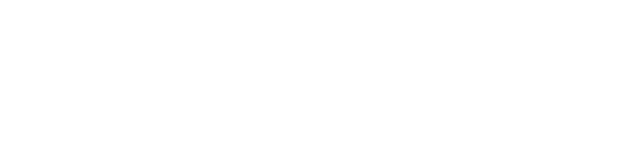
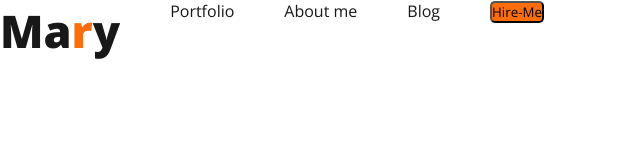
Before and after one commit to SHAFIAZ-KARIM-KABBO/Developer-portfolio, a plain HTML site: page index.html in a window 1280 px wide. Shown: the whole page, without its empty margins (0-640 px from the left). Drawn offline with nearby package versions, Linux system fonts and the light colour scheme.

Commit message:
navigation-bar create

```diff
--- a/index.html
+++ b/index.html
@@ -1,21 +1,48 @@
 <!DOCTYPE html>
 <html lang="en-us">
+
 <head>
     <meta charset="UTF-8">
     <meta name="viewport" content="width=device-width, initial-scale=1.0">
     <title>Developer-Portfolio</title>
+    <link rel="preconnect" href="https://fonts.googleapis.com">
+    <link rel="preconnect" href="https://fonts.gstatic.com" crossorigin>
+    <link href="https://fonts.googleapis.com/css2?family=Open+Sans:ital,wght@0,300..800;1,300..800&display=swap"
+        rel="stylesheet">
+
     <link rel="stylesheet" href="style.css">
 </head>
+
 <body>
+    <!--Start header area-->
+    <header>
+        <nav>
+            <h3 class="nav-title">Ma<span class="primary-color">r</span>y</h3>
+            <ul>
+                <li><a href="#">Portfolio</a></li>
+                <li><a href="#">About me</a></li>
+                <li><a href="#">Blog</a></li>
+                <li><button class="btn-primary">Hire-Me</button></li>
+            </ul>
+        </nav>
 
+    </header>
+    <!--End header area-->
 
+    <!--Start main body area-->
+    <main>
 
+    </main>
+    <!--End main body area-->
 
+    <!--Start footer area-->
 
+    <footer>
 
-
-
+    </footer>
+    <!--End footer area-->
 
 
 </body>
+
 </html>
--- a/style.css
+++ b/style.css
@@ -1,9 +1,43 @@
 /*Body realeted style hear*/
 
-*{
+* {
     margin: 0;
     padding: 0;
-    font-family: roboto ;
+    font-family: Open Sans;
 }
 
 /*Common style hear*/
+.primary-color {
+    color: #FD6E0A;
+}
+
+.btn-primary {
+    border-radius: 5px;
+    background: #FD6E0A;
+}
+
+/*Nav releated style hear*/
+nav {
+    display: flex;
+
+}
+
+.nav-title {
+    color: #181818;
+    font-size: 45px;
+    font-weight: 800;
+}
+
+nav>ul {
+    display: flex;
+}
+
+nav li {
+    list-style: none;
+    margin-left: 50px;
+}
+
+nav a {
+    color: #181818;
+    text-decoration: none;
+}
```
